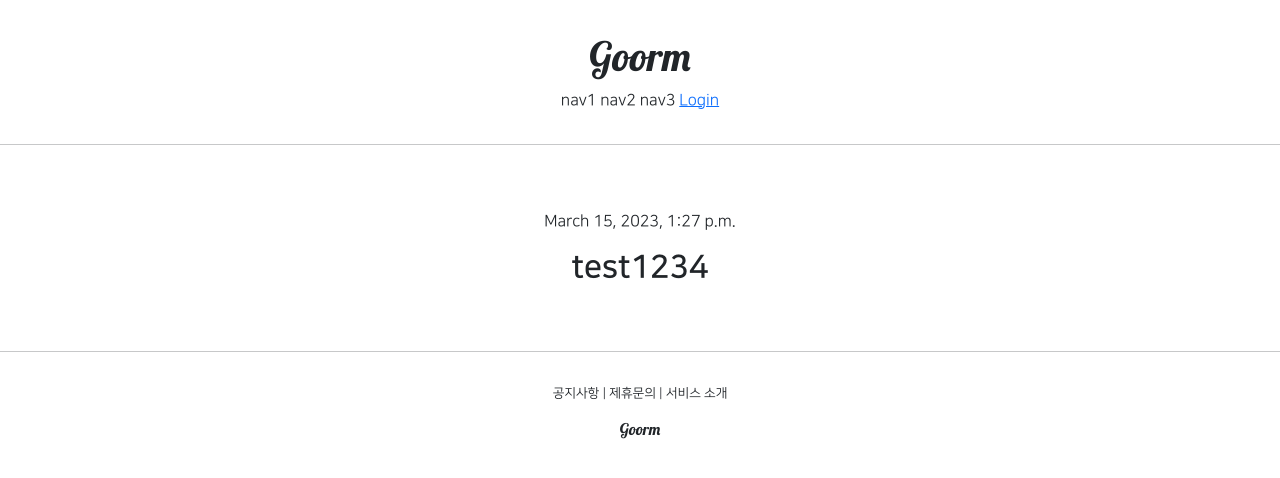
After one commit to seriouslysilly21612/goormPractice, a Django app: page /account/detail/1 in a window 1280 px wide. The commit adds this page. Shown: the top 478 px of the page. Run offline with Django 4.2, Linux system fonts and the light colour scheme; data comes from the database, SQL or seed files in the repository; some libraries are stand-ins or nearby versions.

Commit message:
djust django course 24 commit

```diff
--- a/accountapp/templates/accountapp/create.html
+++ b/accountapp/templates/accountapp/create.html
@@ -2,7 +2,7 @@
 {% load bootstrap4 %}
 {% block content %}
 
-  <div style="text-align: center; max-width: 500px; margin: 4rem auto">
+  <div class="goorm_500px_div">
     <div class="mb-4">
       <h4>Sign Up</h4>
     </div>
--- /dev/null
+++ b/accountapp/templates/accountapp/detail.html
@@ -0,0 +1,16 @@
+{% extends 'base.html' %}
+
+{% block content %}
+
+  <div>
+      <div class="goorm_500px_div">
+          <p>
+              {{ target_user.date_joined }}
+          </p>
+          <h2 style="font-family: 'NanumSquareB'">
+              {{ target_user.username }}
+          </h2>
+      </div>
+  </div>
+
+{% endblock %}
--- a/accountapp/templates/accountapp/login.html
+++ b/accountapp/templates/accountapp/login.html
@@ -2,7 +2,7 @@
 {% load bootstrap4 %}
 {% block content %}
 
-  <div style="text-align: center; max-width: 500px; margin: 4rem auto">
+  <div class="goorm_500px_div">
       <div>
           <h4>Login</h4>
       </div>
--- a/accountapp/urls.py
+++ b/accountapp/urls.py
@@ -1,6 +1,6 @@
 from django.contrib.auth.views import LoginView, LogoutView
 from django.urls import path
-from accountapp.views import hello_world, AccountCreateView
+from accountapp.views import hello_world, AccountCreateView, AccountDetailView
 
 app_name = "accountapp"
 
@@ -10,5 +10,6 @@ urlpatterns = [
     path('login/', LoginView.as_view(template_name='accountapp/login.html'), name='login'),
     path('logout/', LogoutView.as_view(), name='logout'),
 
-    path('create/', AccountCreateView.as_view(), name='create')
+    path('create/', AccountCreateView.as_view(), name='create'),
+    path('detail/<int:pk>', AccountDetailView.as_view(), name='detail'),
 ]
--- a/accountapp/views.py
+++ b/accountapp/views.py
@@ -3,13 +3,12 @@ from django.contrib.auth.models import User
 from django.http import HttpResponse, HttpResponseRedirect
 from django.shortcuts import render
 from django.urls import reverse, reverse_lazy
-from django.views.generic import CreateView
+from django.views.generic import CreateView, DetailView
 
 from accountapp.models import HelloWorld
 
 
 def hello_world(request):
-
     if request.method == "POST":
 
         temp = request.POST.get('hello_world_input')
@@ -29,3 +28,9 @@ class AccountCreateView(CreateView):
     form_class = UserCreationForm
     success_url = reverse_lazy('accountapp:hello_world')
     template_name = 'accountapp/create.html'
+
+
+class AccountDetailView(DetailView):
+    model = User
+    context_object_name = 'target_user'
+    template_name = 'accountapp/detail.html'
--- a/static/base.css
+++ b/static/base.css
@@ -16,3 +16,9 @@
     text-align:center;
     margin: 2rem 0;
 }
+
+.goorm_500px_div{
+    text-align: center;
+    max-width: 500px;
+    margin: 4rem auto
+}
--- a/templates/header.html
+++ b/templates/header.html
@@ -8,11 +8,14 @@
             <span>nav3</span>
             {% if not user.is_authenticated %}
             <a href="{% url 'accountapp:login' %}?next={{ request.path }}">
-                <span>login</span>
+                <span>Login</span>
             </a>
             {% else %}
+            <a href="{% url 'accountapp:detail' pk=user.pk %}">
+                <span>MyPage</span>
+            </a>
             <a href="{% url 'accountapp:logout' %}?next={{ request.path }}">
-                <span>logout</span>
+                <span>Logout</span>
             </a>
             {% endif %}
         </div>
```
